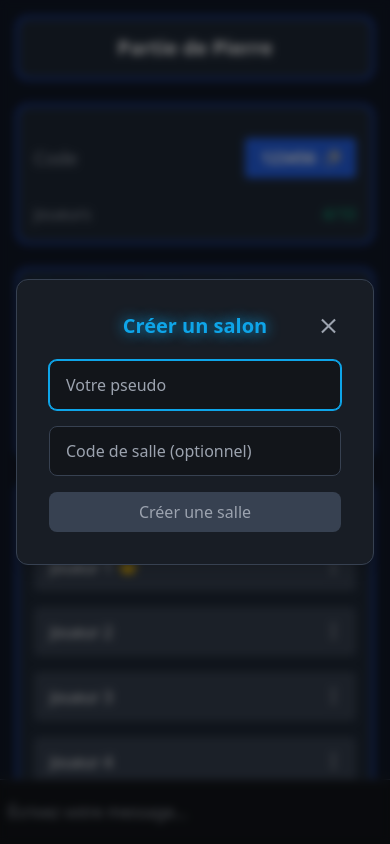
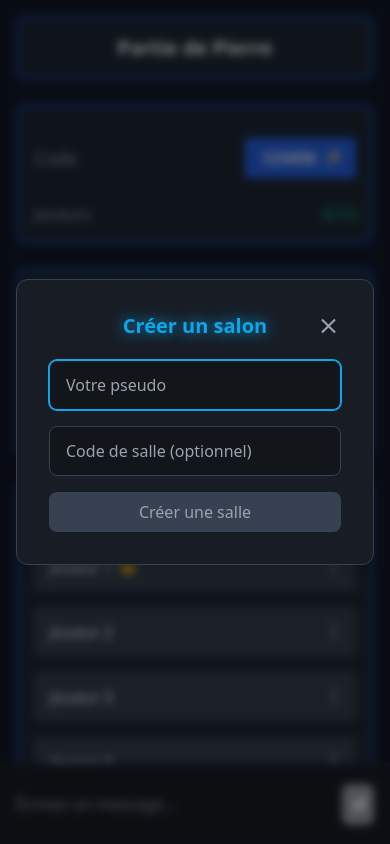
Before and after one commit to Galaktik-hub/wikilinks, a React (Vite) app: page /room in a window 390 px wide. Built offline with nearby package versions, Linux system fonts and the light colour scheme; a web font is replaced by a local one.

Commit message:
[+] Fix : Display chat on mobile

```diff
--- a/src/components/Chat/ChatInput.tsx
+++ b/src/components/Chat/ChatInput.tsx
@@ -6,18 +6,21 @@ interface ChatInputProps {
     value: string;
     onChange: (e: React.ChangeEvent<HTMLInputElement>) => void;
     onKeyDown: (e: React.KeyboardEvent<HTMLInputElement>) => void;
+    onFocus?: () => void;
+    placeholder?: string;
     disabled?: boolean;
 }
 
-export function ChatInput({ value, onChange, onKeyDown, disabled }: ChatInputProps) {
+export function ChatInput({ value, onChange, onKeyDown, onFocus, placeholder = "Écrivez votre message...", disabled }: ChatInputProps) {
     return (
         <input
             type="text"
             value={value}
             onChange={onChange}
             onKeyDown={onKeyDown}
+            onFocus={onFocus}
             disabled={disabled}
-            placeholder="Écrivez votre message..."
+            placeholder={placeholder}
             className="flex-1 shrink gap-2.5 self-stretch py-3 text-base text-gray-400 rounded-lg basis-0 bg-transparent focus:outline-none focus:ring-1 focus:ring-blue-600 box-border"
             aria-label="Message input"
         />
--- a/src/components/Sections/WaitingRoom/TextLounge/TextLoungePanel.tsx
+++ b/src/components/Sections/WaitingRoom/TextLounge/TextLoungePanel.tsx
@@ -33,8 +33,7 @@ export const TextLoungePanel: React.FC = () => {
 
     const MessageBubble = React.useCallback(({ msg, index }: { msg: ChatMessage; index: number }) => (
         <div key={index}
-            className={`mb-2 p-3 rounded-lg border border-gray-700/50 ${
-                msg.sender === 'system' ? 'bg-yellow-950/50' :
+            className={`mb-2 p-3 rounded-lg border border-gray-700/50 ${msg.sender === 'system' ? 'bg-yellow-950/50' :
                     msg.sender === chat?.username ? 'bg-sky-950/50' : 'bg-[#12151A]'
                 }`}>
             <strong className="text-sky-500" style={{ textShadow: "0 0 10px rgba(14, 165, 233, 0.3)" }}>
@@ -77,14 +76,15 @@ export const TextLoungePanel: React.FC = () => {
                             <div ref={messagesEndRef} />
                         </div>
 
-                        <div className="flex items-center w-full p-2 bg-[#12151A] rounded-b-lg gap-2">
+                        <div className="p-4 border-t border-gray-700/50">
+                            <div className="flex items-center gap-2">
                                 <ChatInput
                                     value={message}
                                     onChange={(e) => setMessage(e.target.value)}
                                     onKeyDown={handleKeyDown}
+                                    placeholder="Écrivez un message..."
                                     disabled={!chat?.isConnected}
                                 />
-                            <div className={`transition-all duration-200 ease-in-out ${message.trim() ? 'opacity-100 scale-100' : 'opacity-0 scale-95'}`}>
                                 <SendButton onClick={handleSendMessage} disabled={!chat?.isConnected || !message.trim()} />
                             </div>
                         </div>
@@ -96,23 +96,22 @@ export const TextLoungePanel: React.FC = () => {
             <div className="xl-custom:hidden w-full z-50">
                 {/* Overlay that appears when the input is focused */}
                 <div
-                    className={`fixed inset-0 bg-black bg-opacity-50 transition-opacity duration-300 ${
-                        isInputFocused ? 'opacity-100 visible' : 'opacity-0 invisible'
+                    className={`fixed inset-0 bg-black bg-opacity-50 transition-opacity duration-300 ${isInputFocused ? 'opacity-100 visible' : 'opacity-0 invisible'
                         }`}
                     onClick={() => setIsInputFocused(false)}
                 />
 
-                {/* Container for messages that appears when the input is focused */}
-                <div className={`fixed bottom-16 left-0 right-0 bg-[#181D25] transition-transform duration-300 ease-out ${
-                    isInputFocused ? 'translate-y-0' : 'translate-y-full'
+                {/* Chat panel that slides up from bottom */}
+                <div className={`fixed bottom-16 left-0 right-0 bg-[#181D25] transition-transform duration-300 ease-out ${isInputFocused ? 'translate-y-0' : 'translate-y-full'
                     }`}>
                     <h2
                         className="gap-2.5 py-3 text-lg font-bold leading-none text-sky-500 text-center"
                         style={{ textShadow: "0px 0px 14px #0ea5e9" }}
                     >
-                        Salon Textuel
+                        {chat?.roomCode ? `Salon Textuel - ${chat.roomCode}` : 'Salon Textuel'}
                     </h2>
-                    <div className="h-[50vh] overflow-y-auto p-4">
+
+                    <div className="max-h-[50vh] overflow-y-auto p-4">
                         {chat?.messages.length ? (
                             chat.messages.map((msg, index) => (
                                 <MessageBubble key={index} msg={msg} index={index} />
@@ -124,18 +123,18 @@ export const TextLoungePanel: React.FC = () => {
                     </div>
                 </div>
 
-                {/* Input fixed at the bottom */}
-                <div className="fixed bottom-0 left-0 right-0 p-2 bg-[#12151A] border-t border-gray-700">
+                {/* Chat input at bottom of screen - always visible */}
+                <div className="fixed bottom-0 left-0 right-0 p-4 bg-[#181D25] border-t border-gray-700/50">
                     <div className="flex items-center gap-2">
                         <ChatInput
                             value={message}
                             onChange={(e) => setMessage(e.target.value)}
                             onKeyDown={handleKeyDown}
+                            onFocus={() => setIsInputFocused(true)}
+                            placeholder="Écrivez un message..."
                             disabled={!chat?.isConnected}
                         />
-                        <div className={`transition-all duration-200 ease-in-out ${message.trim() ? 'opacity-100 scale-100' : 'opacity-0 scale-95'}`}>
                         <SendButton onClick={handleSendMessage} disabled={!chat?.isConnected || !message.trim()} />
-                        </div>
                     </div>
                 </div>
             </div>
```
Lines whose indentation alone changed are shown as unchanged.
